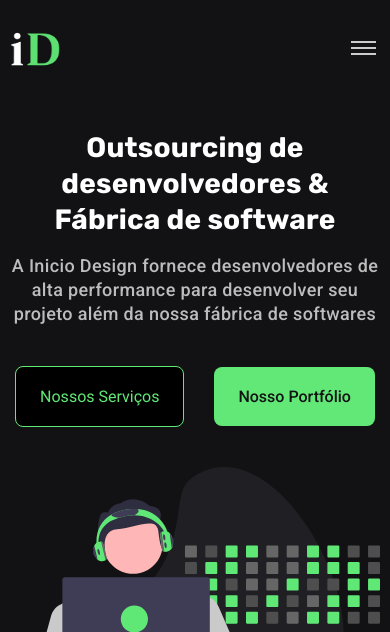
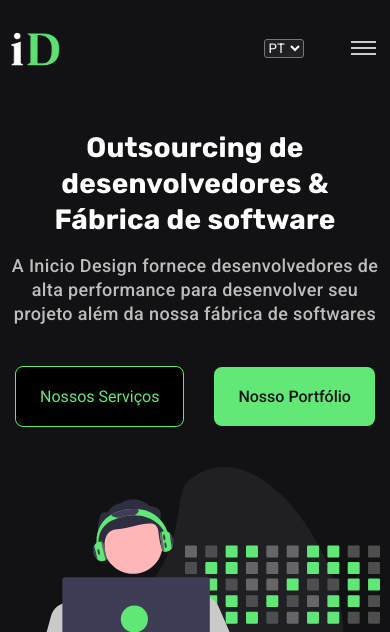
Before and after one commit to auggustus6/iniciodesign-web, a React (Vite) app: page / in a window 390 px wide. Shown: the top 632 px of the page. Built offline with nearby package versions, Linux system fonts and the light colour scheme.

Commit message:
Fix: Remove select language from mobile

```diff
--- a/src/components/NavBar/NavBar.jsx
+++ b/src/components/NavBar/NavBar.jsx
@@ -8,12 +8,11 @@ function NavBar() {
   const [language, setLanguage] = useState(
     localStorage.getItem(I18N_STORAGE_KEY)
   );
+
   const handleSelectChange = (event) => {
     localStorage.setItem(I18N_STORAGE_KEY, event.target.value);
     window.location = window.location;
   };
-
-
 
   const scrollToOnClick = (event) => {
     event.preventDefault();
@@ -57,11 +56,21 @@ function NavBar() {
             </a>
           </li>
         ))}
-        <select onChange={handleSelectChange} value={language}>
+        <select className={styles.languageDesk} onChange={handleSelectChange} value={language}>
           <option value="pt-BR">PT</option>
           <option value="en-US">EN</option>
         </select>
       </ul>
+
+      <select
+        className={styles.languages}
+        onChange={handleSelectChange}
+        value={language}
+      >
+        <option value="pt-BR">PT</option>
+        <option value="en-US">EN</option>
+      </select>
+
       <div onClick={navToggle} className={icon}>
         <div className={styles.line1}></div>
         <div className={styles.line2}></div>
--- a/src/components/NavBar/NavBar.module.css
+++ b/src/components/NavBar/NavBar.module.css
@@ -66,6 +66,10 @@ a {
   display: none;
 }
 
+.languages {
+  display: none;
+}
+
 .navToggler div {
   width: 2.5rem;
   height: 0.2rem;
@@ -75,6 +79,14 @@ a {
 }
 
 @media (max-width: 768px) {
+  .languageDesk {
+    display: none;
+  }
+  .languages {
+    display: block;
+    position: relative;
+    left: 214px;
+  }
   .nav {
     display: flex;
     justify-content: space-between;
@@ -116,3 +128,15 @@ a {
     position: fixed;
   }
 }
+
+@media (max-width: 620px) {
+  .languages {
+    left: 130px;
+  }
+}
+
+@media (max-width: 440px) {
+  .languages {
+    left: 80px;
+  }
+}
```
